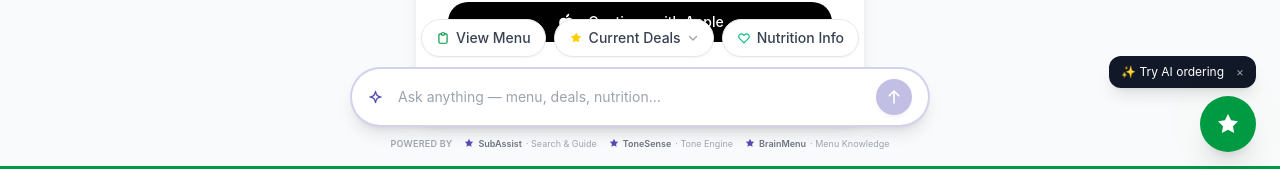
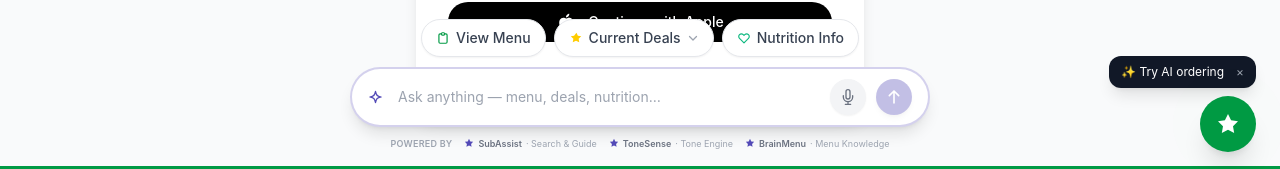
Before and after one commit to Krishna200320/Subway-AI, a React (Vite) app: page /signin in a window 1280 px wide. Shown: the part 624-793 px from the top of the page. Built offline with nearby package versions, Linux system fonts and the light colour scheme.

Commit message:
show widget for all users with voice

```diff
--- a/src/components/SubAIWidget.jsx
+++ b/src/components/SubAIWidget.jsx
@@ -94,17 +94,19 @@ export default function SubAIWidget() {
   const { user, selectStore: ctxSelectStore } = useAuth()
   const { messages, isLoading, sendMessage, clearChat } = useAIChat({ isLoggedIn: !!user?.isLoggedIn })
 
-  const [isOpen,     setIsOpen]     = useState(false)
-  const [input,      setInput]      = useState('')
-  const [dealsOpen,  setDealsOpen]  = useState(false)
-  const [copiedCode, setCopiedCode] = useState(null)
+  const [isOpen,      setIsOpen]      = useState(false)
+  const [input,       setInput]       = useState('')
+  const [dealsOpen,   setDealsOpen]   = useState(false)
+  const [copiedCode,  setCopiedCode]  = useState(null)
+  const [isListening, setIsListening] = useState(false)
 
-  const messagesEndRef = useRef(null)
-  const inputRef       = useRef(null)
-  const dealsRef       = useRef(null)
+  const messagesEndRef  = useRef(null)
+  const inputRef        = useRef(null)
+  const dealsRef        = useRef(null)
+  const recognitionRef  = useRef(null)
 
   const pathname   = location.pathname
-  const shouldShow = !user?.isLoggedIn
+  const shouldShow = true
 
   useEffect(() => {
     messagesEndRef.current?.scrollIntoView({ behavior: 'smooth' })
@@ -147,6 +149,33 @@ export default function SubAIWidget() {
   function handleSelectStore(storeId) {
     const store = stores.find(s => s.id === storeId)
     if (store) { ctxSelectStore(store); navigate('/menu') }
+  }
+
+  function handleVoice() {
+    const SpeechRecognition = window.SpeechRecognition || window.webkitSpeechRecognition
+    if (!SpeechRecognition) return
+
+    if (isListening) {
+      recognitionRef.current?.stop()
+      return
+    }
+
+    const recognition = new SpeechRecognition()
+    recognitionRef.current = recognition
+    recognition.lang = 'en-US'
+    recognition.interimResults = false
+    recognition.maxAlternatives = 1
+
+    recognition.onstart  = () => setIsListening(true)
+    recognition.onend    = () => setIsListening(false)
+    recognition.onerror  = () => setIsListening(false)
+    recognition.onresult = (e) => {
+      const transcript = e.results[0][0].transcript
+      setInput(prev => (prev ? prev + ' ' : '') + transcript)
+      inputRef.current?.focus()
+    }
+
+    recognition.start()
   }
 
   const greeting = pathname === '/store-select'
@@ -306,6 +335,21 @@ export default function SubAIWidget() {
           />
 
           <button
+            onClick={handleVoice}
+            title={isListening ? 'Stop listening' : 'Voice input'}
+            className={`w-9 h-9 rounded-full flex items-center justify-center active:scale-95 transition-all flex-shrink-0 shadow-sm ${
+              isListening ? 'bg-red-500 text-white' : 'bg-gray-100 text-gray-500 hover:bg-gray-200'
+            }`}
+          >
+            <svg className="w-4 h-4" fill="none" viewBox="0 0 24 24" stroke="currentColor">
+              <path strokeLinecap="round" strokeLinejoin="round" strokeWidth={2}
+                d="M12 1a3 3 0 00-3 3v8a3 3 0 006 0V4a3 3 0 00-3-3z" />
+              <path strokeLinecap="round" strokeLinejoin="round" strokeWidth={2}
+                d="M19 10v2a7 7 0 01-14 0v-2M12 19v4M8 23h8" />
+            </svg>
+          </button>
+
+          <button
             onClick={() => handleSend()}
             disabled={!input.trim() || isLoading}
             className="w-9 h-9 rounded-full bg-[#534AB7] text-white flex items-center justify-center disabled:opacity-35 hover:bg-[#453da0] active:scale-95 transition-all flex-shrink-0 shadow-md"
```
